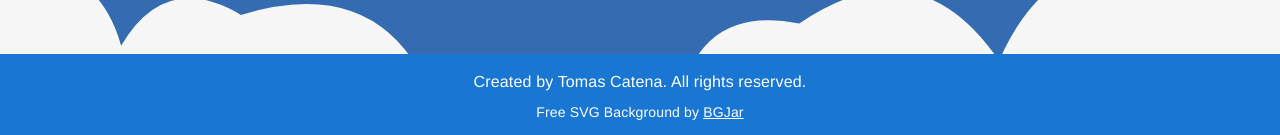
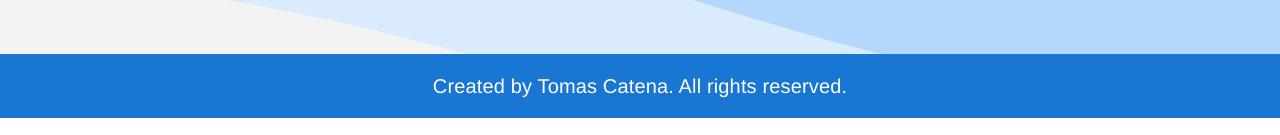
Before and after one commit to tomascatena/color-project, a React app: page / in a window 1280 px wide. Shown: the part 794-929 px from the top of the page. Built offline with nearby package versions, Linux system fonts and the light colour scheme.

Commit message:
update background svg

```diff
--- a/src/pages/PalettesListPage/Footer/Footer.tsx
+++ b/src/pages/PalettesListPage/Footer/Footer.tsx
@@ -1,31 +1,15 @@
 import { FooterContainer } from './Footer.styled';
-import { Link, Typography } from '@mui/material';
+import { Typography } from '@mui/material';
 import React from 'react';
 
 const Footer = () => {
   return (
     <FooterContainer>
       <Typography
-        variant="body1"
+        variant="h6"
         textAlign="center"
       >
         Created by Tomas Catena. All rights reserved.
-      </Typography>
-
-      <Typography
-        variant="body2"
-        textAlign="center"
-      >
-        Free SVG Background by{` `}
-        <Link
-          rel="noreferrer"
-          target="_blank"
-          href="https://bgjar.com"
-          color="inherit"
-          variant="body2"
-        >
-          BGJar
-        </Link>
       </Typography>
     </FooterContainer>
   );
--- a/src/pages/PalettesListPage/PalettesListPage.styled.ts
+++ b/src/pages/PalettesListPage/PalettesListPage.styled.ts
@@ -36,6 +36,8 @@ export const PalettesListHeader = styled(`header`)(({ theme }) => ({
 
 export const PalettesListContainer = styled(`div`)(() => ({
   backgroundImage: `url(${backgroundImage})`,
+  /* background by SVGBackgrounds.com */
+
   backgroundPosition: `center`,
   backgroundSize: `cover`,
   minHeight: `100vh`,
```
Also changed, not shown: tsconfig.json (+8 -2 lines), src/pages/PalettesListPage/background.svg.
